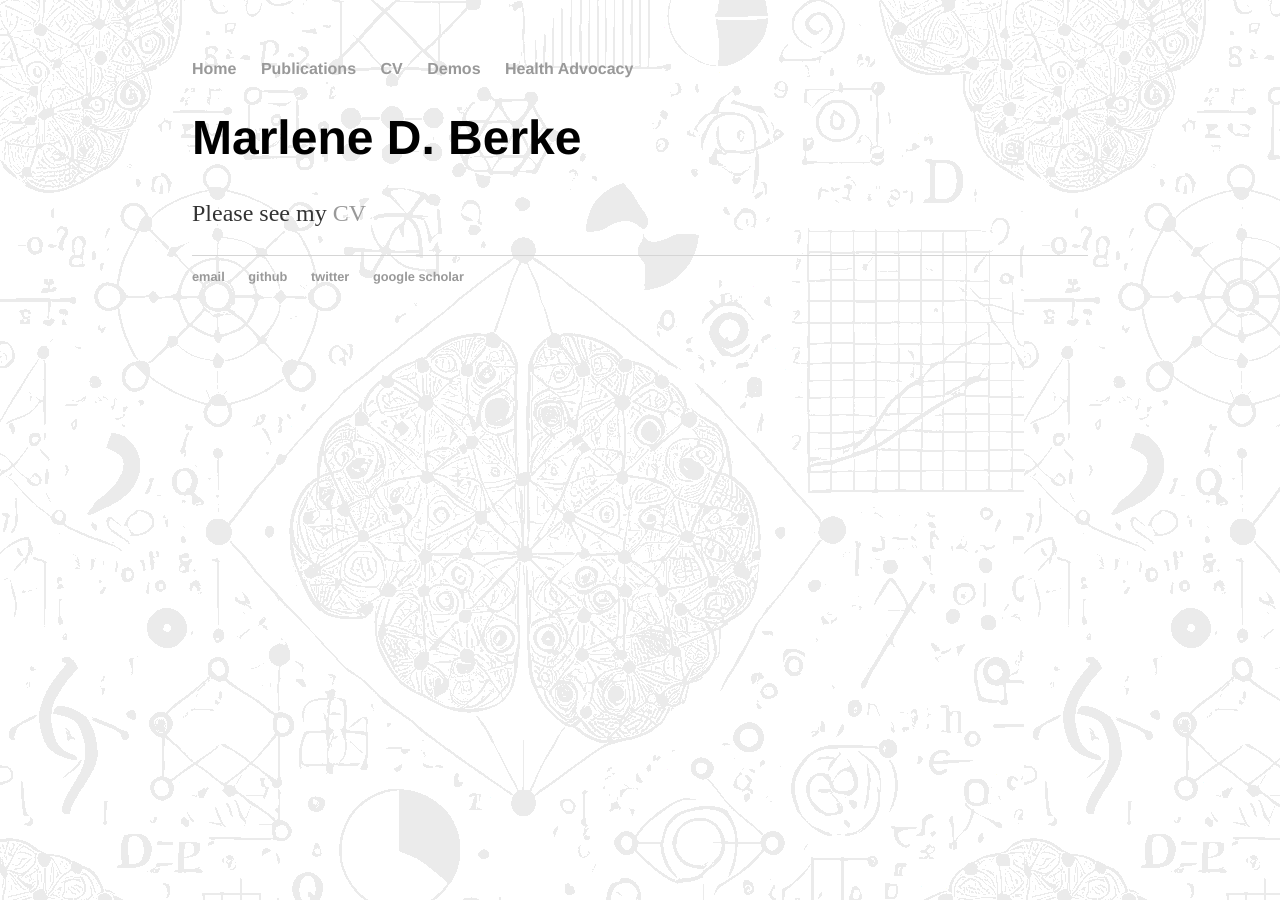
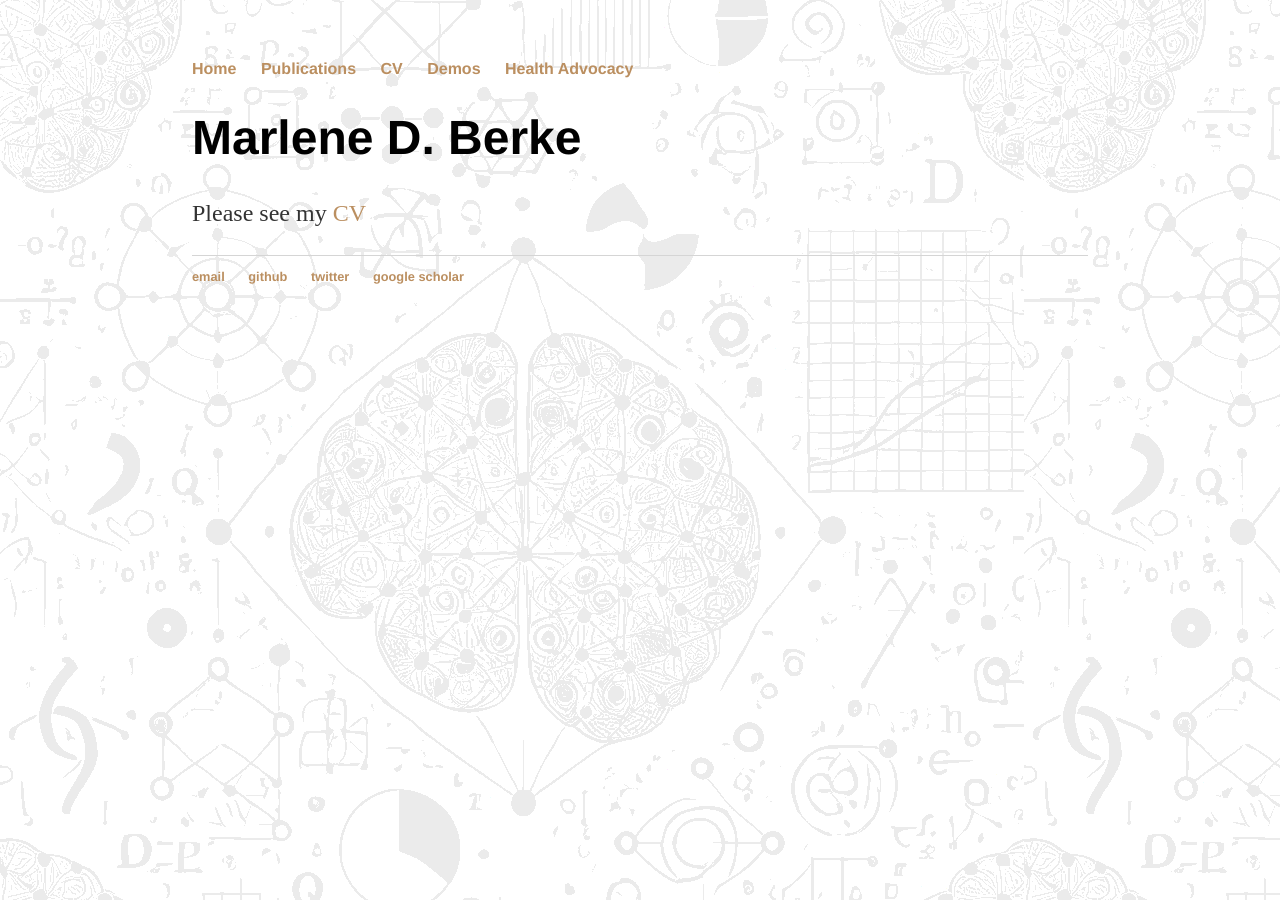
Before and after one commit to marleneberke/marleneberke.github.io, a Jekyll site: the page built from cv.html, in a window 1280 px wide. Built offline with Jekyll 4.4.1, drawn with Linux system fonts in a browser that asks for light colours.

Commit message:
Update main.css
change link color

```diff
--- a/css/main.css
+++ b/css/main.css
@@ -16,7 +16,7 @@ nav ul li, footer ul li {
 }
 a {
     text-decoration: none;
-    color: #999;
+    color: #bb8f60;
 }
 a:hover {
     text-decoration: underline;
```
